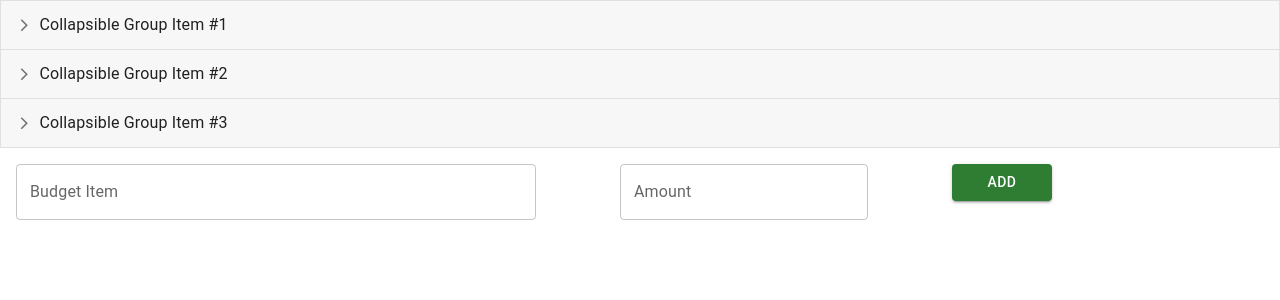
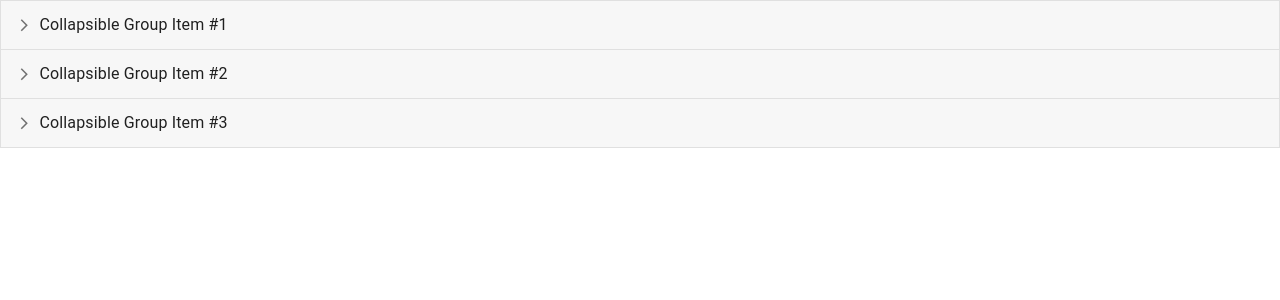
Before and after one commit to jttilley/BestBudget, a React (Create React App) app in the folder best-budget/: page / in a window 1280 px wide. Shown: the top 300 px of the page. Built offline with nearby package versions, Linux system fonts and the light colour scheme.

Commit message:
Got addItem state changes working and a little better layout

```diff
--- a/best-budget/src/App.js
+++ b/best-budget/src/App.js
@@ -1,5 +1,4 @@
 import './App.css';
-import AddBudgetItem from './components/AddBudgetItem';
 import CssBaseline from '@mui/material/CssBaseline';
 import Categories from './components/Categories';
 
@@ -8,7 +7,6 @@ function App() {
     <div className="App">
       <CssBaseline/>
       <Categories/>
-      <AddBudgetItem/>
     </div>
   );
 }
--- a/best-budget/src/components/AddBudgetItem.js
+++ b/best-budget/src/components/AddBudgetItem.js
@@ -13,34 +13,82 @@ import { Button } from '@mui/material';
 //   paddingLeft: theme.spacing(5),
 // }));
 
+  let itemId;
+  let amountId;
+  let typeId;
+
 export default function AddBudgetItem({ category }) {
-  const itemId = `${category}_itemDesc`;
-  const amountId = `${category}_amount`;
+  itemId = `${category}_itemDesc`;
+  // console.log("🚀 ~ file: AddBudgetItem.js ~ line 22 ~ AddBudgetItem ~ itemId", itemId)
+  amountId = `${category}_amount`;
+  // console.log("🚀 ~ file: AddBudgetItem.js ~ line 24 ~ AddBudgetItem ~ amountId", amountId)
+  typeId = `${category}_type`;
+  // console.log("🚀 ~ file: AddBudgetItem.js ~ line 26 ~ AddBudgetItem ~ typeId", typeId)
+
+  const [itemState, setItemState] = React.useState({description: '', amount: '', type: 'Budget' });
+
+
+  const handleChange = (e,value) => {
+  console.log("🚀 ~ file: AddBudgetItem.js ~ line 32 ~ handleChange ~ value", value)
+    console.log(e.target);
+
+    const {name} = e.target;
+    console.log("🚀 ~ file: AddBudgetItem.js ~ line 36 ~ handleChange ~ name", name)
+    if (value === undefined) value = e.target.value;
+    console.log("🚀 ~ file: AddBudgetItem.js ~ line 37 ~ handleChange ~ value", value)
+    setItemState({
+      ...itemState,
+      [name]: value,
+    });
+    console.log(itemState);
+  }
+
+  const AddItem = () => {
+    const {description, amount, type} = itemState;
+
+    alert("I'm adding the item " + description + " for " + amount + " as a " + type + " item.");
+
+  }
 
   return (
     <div>
-      <Grid container sx={{ padding: 2 }}>
-        <Grid itemStyling xs={5}>
+      <Grid container sx={{ padding: 0 }}>
+        <Grid itemStyling xs={3}>
           <Autocomplete
-            // disablePortal
+            disablePortal
             freeSolo
             id={itemId}
             options={personalCategories[2].subCategories.map((option) => option)}
-
-            renderInput={(params) => <TextField {...params} variant="outlined" label="Budget Item" />}
+            renderInput={(params) => <TextField {...params}
+                                      variant="outlined"
+                                      label="Item Description"
+                                      name="description"
+                                      onChange={handleChange}
+                                      onSelect={handleChange}
+                                    />}
           />
         </Grid>
-        <Grid xs={4}>
-          <TextField id={amountId} label="Amount" variant="outlined" />
+        <Grid xs={3}>
+          <TextField id={amountId} label="$ Amount" variant="outlined" name="amount" onChange={handleChange}/>
         </Grid>
         <Grid xs={3}>
-          <Button variant="contained" color="success" sx={{ display:"flex", alignSelf: "flex-end", width: 100 }} onClick={AddItem}>Add</Button>
+          <Autocomplete
+          id={typeId}
+          options={["Budget","Expense"]}
+          defaultValue={"Budget"}
+          renderInput={(params) => <TextField {...params}
+                                    variant="filled"
+                                    label="Item Type"
+                                    name="type"
+                                    onChange={handleChange}
+                                    onSelect={handleChange}
+                                  />}
+          />
+        </Grid>
+        <Grid xs={3}>
+          <Button variant="contained" color="success" sx={{ display:"flex",  width: 100, height:55 }} onClick={AddItem}>Add</Button>
         </Grid>
       </Grid>
     </div>
   );
 }
-
-const AddItem = () => {
-  alert("I'm adding the item");
-}
--- a/best-budget/src/components/Categories.js
+++ b/best-budget/src/components/Categories.js
@@ -8,8 +8,9 @@ import MuiAccordionSummary, {
 import MuiAccordionDetails from '@mui/material/AccordionDetails';
 import Typography from '@mui/material/Typography';
 import AddBudgetItem from './AddBudgetItem';
+import { personalCategories, businessCategories } from '../utils/allCategories';
 
-const Accordion = styled((props: AccordionProps) => (
+const Accordion = styled((props) => (
   <MuiAccordion disableGutters elevation={0} square {...props} />
 ))(({ theme }) => ({
   border: `1px solid ${theme.palette.divider}`,
@@ -19,9 +20,12 @@ const Accordion = styled((props: AccordionProps) => (
   '&:before': {
     display: 'none',
   },
+  palette: {
+    mode: 'dark',
+  },
 }));
 
-const AccordionSummary = styled((props: AccordionSummaryProps) => (
+const AccordionSummary = styled((props) => (
   <MuiAccordionSummary
     expandIcon={<ArrowForwardIosSharpIcon sx={{ fontSize: '0.9rem' }} />}
     {...props}
@@ -65,7 +69,7 @@ export default function Categories() {
         </AccordionSummary>
         <AccordionDetails>
           <Typography>
-            <AddBudgetItem/>
+            <AddBudgetItem category="income"/>
             Lorem ipsum dolor sit amet, consectetur adipiscing elit. Suspendisse
             malesuada lacus ex, sit amet blandit leo lobortis eget. Lorem ipsum dolor
             sit amet, consectetur adipiscing elit. Suspendisse malesuada lacus ex,
@@ -79,6 +83,7 @@ export default function Categories() {
         </AccordionSummary>
         <AccordionDetails>
           <Typography>
+          <AddBudgetItem category="utilities"/>
             Lorem ipsum dolor sit amet, consectetur adipiscing elit. Suspendisse
             malesuada lacus ex, sit amet blandit leo lobortis eget. Lorem ipsum dolor
             sit amet, consectetur adipiscing elit. Suspendisse malesuada lacus ex,
@@ -92,6 +97,7 @@ export default function Categories() {
         </AccordionSummary>
         <AccordionDetails>
           <Typography>
+          <AddBudgetItem  category="debt"/>
             Lorem ipsum dolor sit amet, consectetur adipiscing elit. Suspendisse
             malesuada lacus ex, sit amet blandit leo lobortis eget. Lorem ipsum dolor
             sit amet, consectetur adipiscing elit. Suspendisse malesuada lacus ex,
```
